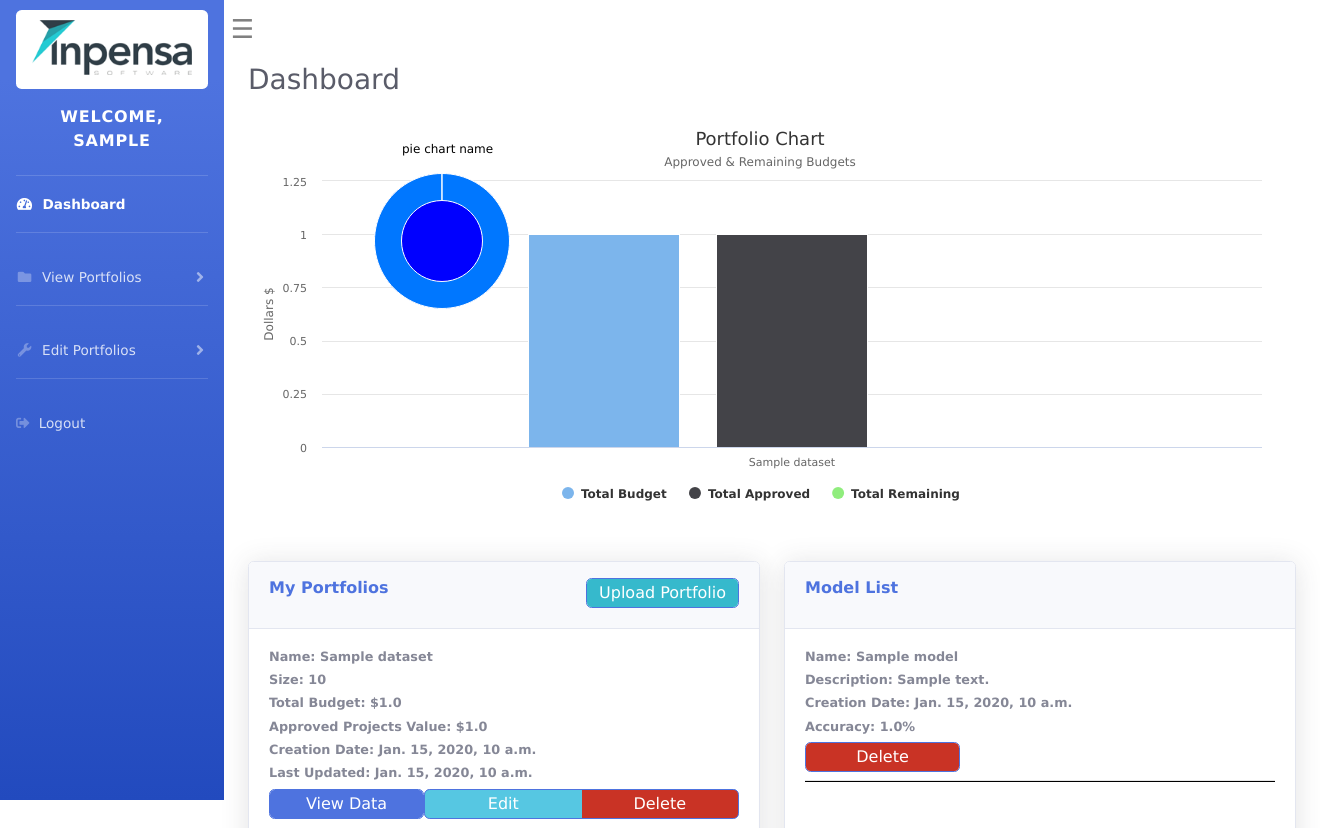
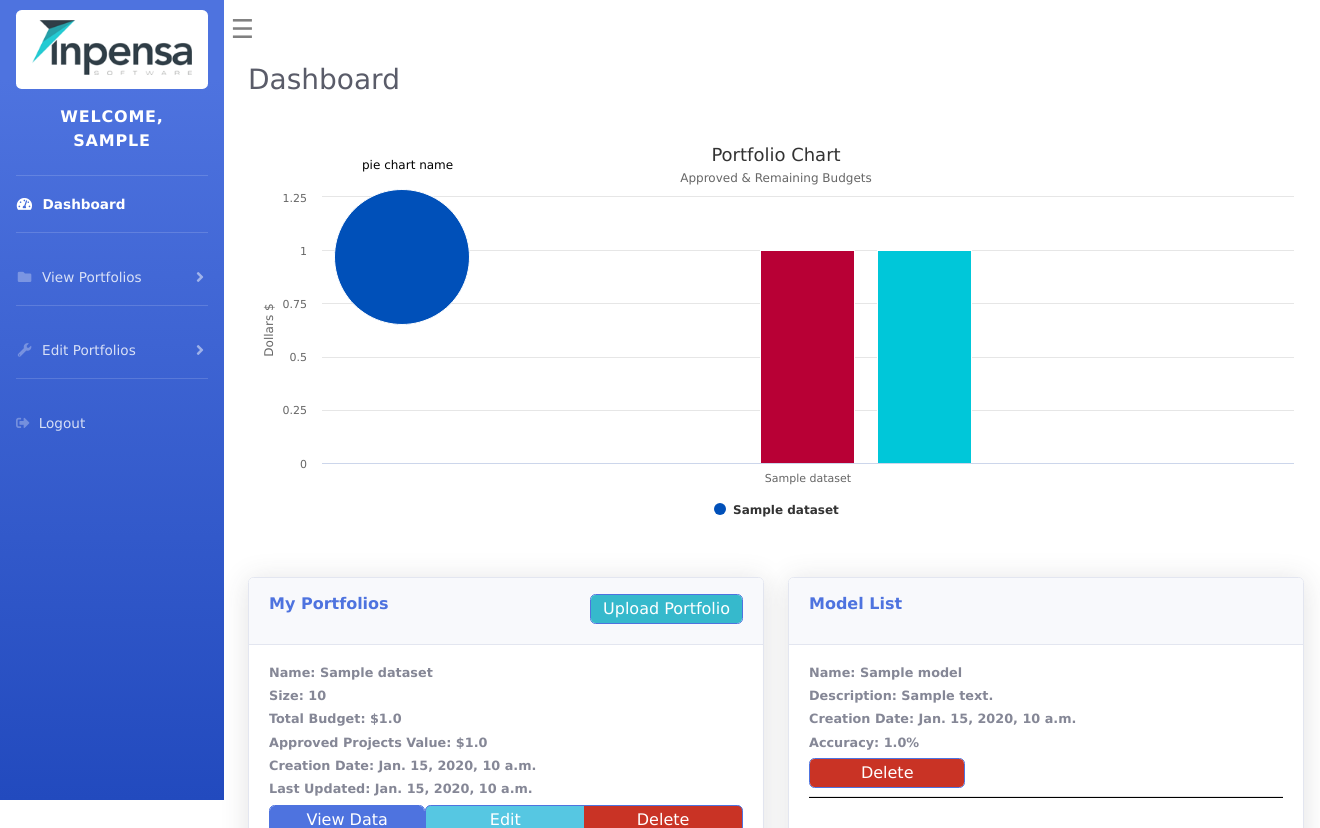
Before and after one commit to jake-connors/Django-Inpensa-Project, a Django app: page /dash/ in a window 1320 px wide. Shown: the top 828 px of the page. Run offline with Django 3.2, Linux system fonts and the light colour scheme; a user stored in the database is signed in; tables that the repository leaves empty hold one stand-in row (values such as "Sample post"); data that the repository does not hold is empty.

Commit message:
change to chart

```diff
--- a/templates/dashboard.html
+++ b/templates/dashboard.html
@@ -29,6 +29,16 @@
 .highcharts-credits{
     display:none
 }
+.highcharts-color-1 {
+  fill: rgb(0, 80, 185);
+}
+.highcharts-color-2 {
+  fill: rgb(184, 0, 53);
+}
+.highcharts-color-3 {
+  fill: rgb(0, 199, 217);
+}
+
 
 /* The Close Button */
 .close {
@@ -55,9 +65,12 @@ button{
     box-shadow: 0px 0px white;
 }
 
-#container {
-    width: 200%;
+.highcharts-figure, .highcharts-data-table table {
+    min-width:80vw;
+    max-width: 90vw;
+    margin: 1em auto;
 }
+
 
 
 </style>
@@ -250,23 +263,23 @@ button{
         </div>
     </div>
 <script>
-    /*
-    $.each(bar_model_data, function(index, val) {
-        barModels.push([val['name'], val['accuracy']]);
-    });
-    */
 
     var pieModels = [];
     var pieModelsInner = [];
     var color_data = [
-                        {'colorInner' : '#0000FF', 'colorOuter1' : '#0077FF', 'colorOuter2' : '#77B7FF'},
-                        {'colorInner' : '#FF0000', 'colorOuter1' : '#FF5454', 'colorOuter2' : '#FFA0A0'},
-                        {'colorInner' : '#f6c23e', 'colorOuter1' : '#f8d069', 'colorOuter2' : '#ffe4a0'},
+                        {'colorInner' : '#0000FF', 'colorOuter1' : '#0050B9', 'colorOuter2' : '#77B7FF'},
+                        {'colorInner' : '#FF0000', 'colorOuter1' : '#B80035', 'colorOuter2' : '#FFA0A0'},
+                        {'colorInner' : '#f6c23e', 'colorOuter1' : '#00C7D9', 'colorOuter2' : '#ffe4a0'},
                         {'colorInner' : ' #00FF00', 'colorOuter1' : '#61FF61', 'colorOuter2' : '#9BFF9B'},
                         {'colorInner' : '#FF7F00', 'colorOuter1' : '#FFAA54', 'colorOuter2' : '#FFCE9C'}
     ];
     var bar_model_data =JSON.parse("{{model_info|escapejs}}") ;
     var budget_data = JSON.parse("{{budget_info|escapejs}}");
+    var color_data_3 = []
+
+    for (i = 0; i < budget_data.length; i += 1) {
+        color_data_3.push(color_data[i].colorInner)
+    }
 
     for (i = 0; i < budget_data.length; i += 1) {
         pieModels.push({
@@ -286,32 +299,9 @@ button{
         pieModelsInner.push({
             name: budget_data[i].name,
             y: budget_data[i].budget,
-            color: color_data[i].colorInner
+            color: color_data[i].colorOuter1
         });
     }
-
-
-       /*
-
-    var barModels = [];
-
-    barModels.push({
-        type: "column",
-        name: "Total Budget",
-        data: budget_values_total,
-    },
-    {
-        type: "column",
-        name: "Total Approved",
-        data: budget_values_approved,
-    },
-    {
-        type: "column",
-        name: "Total Remaining",
-        data: budget_values_remaining,
-    });
-    */
-
 
 
 
@@ -344,35 +334,37 @@ button{
             items: [{
                 html: 'pie chart name',
                 style: {
-                    left: '80px',
+                    left: '40px',
                     top: '-40px',
                     color: ( // theme
                         Highcharts.defaultOptions.title.style &&
-                        Highcharts.defaultOptions.title.style.color
+                        Highcarts.defaultOptions.title.style.color
                     ) || 'black'
                 }
             }]
         },
-        plotOptions: {
-            pie: {
-                dataLabels: {
-                    enabled: false
-                },
-                shadow: false,
-                center: ['50%', '50%']
-            }
-        },
         series: [{
+            type:'column',
+            showInLegend: false,
+            name: ''
+        },  {
+            type: 'column',
+            showInLegend: false,
+            name: ''
+        },  {
             type: 'column',
             name: "Total Budget",
+            showInLegend: false,
             data: budget_values_total
         }, {
             type: 'column',
             name: "Total Approved",
+            showInLegend: false,
             data: budget_values_approved
         }, {
             type: 'column',
             name: "Total Remaining",
+            showInLegend: false,
             data: budget_values_remaining
         },
         {
@@ -387,151 +379,12 @@ button{
                 color: '#ffffff',
                 distance: -30
             },
-            center: [100, 40],
+            center: [60, 40],
             size: 135,
-            showInLegend: false,
-        },
-        {
-
-            type: 'pie',
-            name: 'Amount',
-            data: pieModels,
-            innerSize: '60%',
-            dataLabels: {
-                formatter: function () {
-                    // display only if larger than 1
-                    return this.y < 0 ? '<b>' + this.point.name + ':</b> $' +
-                        this.y : null;
-                }
-            },
-            center: [100, 40],
-            size: 135,
-            showInLegend: false,
+            showInLegend: true,
         }]
     });
 
 </script>
 
 {% endblock %}
-
-
-<!--
-/*
-
-// Create the chart
-Highcharts.chart('container', {
-    chart: {
-        type: 'pie'
-    },
-    title: {
-        text: 'Total Budgets'
-    },
-    subtitle: {
-        text: 'Combined Budgets'
-    },
-    plotOptions: {
-        pie: {
-            dataLabels: {
-                enabled: false
-            },
-            shadow: false,
-            center: ['50%', '50%']
-        }
-    },
-    tooltip: {
-        valuePrefix: '$'
-    },
-    series: [{
-        name: 'Total Budget',
-        data: pieModelsInner,
-        size: '60%',
-        dataLabels: {
-            enabled: true,
-            formatter: function () {
-                return this.y > 5 ? this.point.name : null;
-            },
-            color: '#ffffff',
-            distance: -30
-        }
-    }, {
-        name: 'Amount',
-        data: pieModels,
-        size: '80%',
-        innerSize: '60%',
-        dataLabels: {
-            formatter: function () {
-                // display only if larger than 1
-                return this.y < 0 ? '<b>' + this.point.name + ':</b> $' +
-                    this.y : null;
-            }
-        },
-        id: 'versions'
-    }],
-    responsive: {
-        rules: [{
-            condition: {
-                maxWidth: 400
-            },
-            chartOptions: {
-                series: [{
-                }, {
-                    id: 'versions',
-                    dataLabels: {
-                        enabled: true
-                    }
-                }]
-            }
-        }]
-    }
-});
-
-
-Highcharts.chart('container2', {
-    chart: {
-        type: 'column'
-    },
-    title: {
-        text: 'Most Accurate Models'
-    },
-    xAxis: {
-        type: 'category',
-        labels: {
-            rotation: 0,
-            style: {
-                fontSize: '13px',
-                fontFamily: 'Verdana, sans-serif'
-            }
-        }
-    },
-    yAxis: {
-        min: 0,
-        max: 100,
-        title: {
-            text: 'Accuracy %'
-        }
-    },
-    legend: {
-        enabled: false
-    },
-    tooltip: {
-        pointFormat: 'Accuracy: <b>{point.y:.1f} %</b>'
-    },
-    series: [{
-        name: 'Model',
-        data: barModels,
-        dataLabels: {
-            enabled: true,
-            rotation: -90,
-            color: '#FFFFFF',
-            align: 'right',
-            format: '{point.y:.1f}', // one decimal
-            y: 10, // 10 pixels down from the top
-            style: {
-                fontSize: '13px',
-                fontFamily: 'Verdana, sans-serif'
-            }
-        }
-    }]
-}); */
-
--->
```
